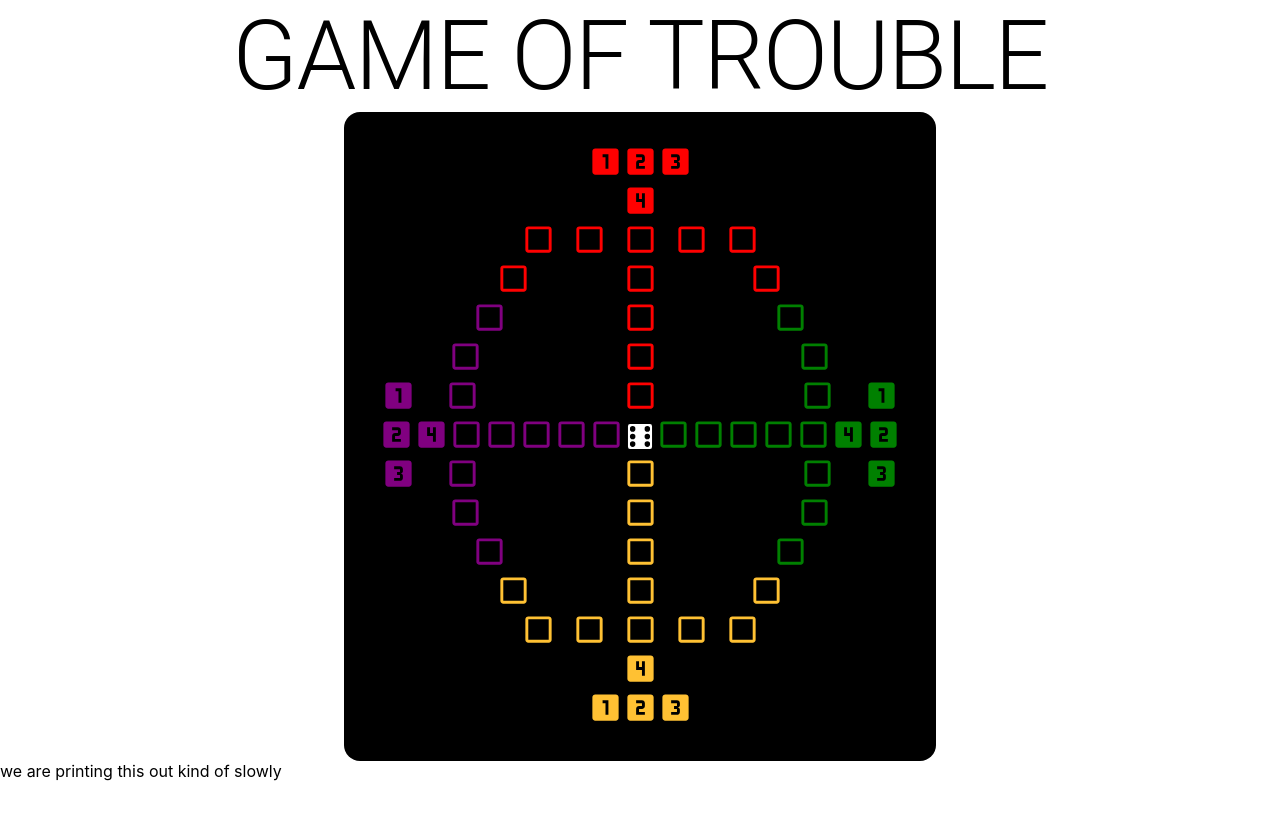
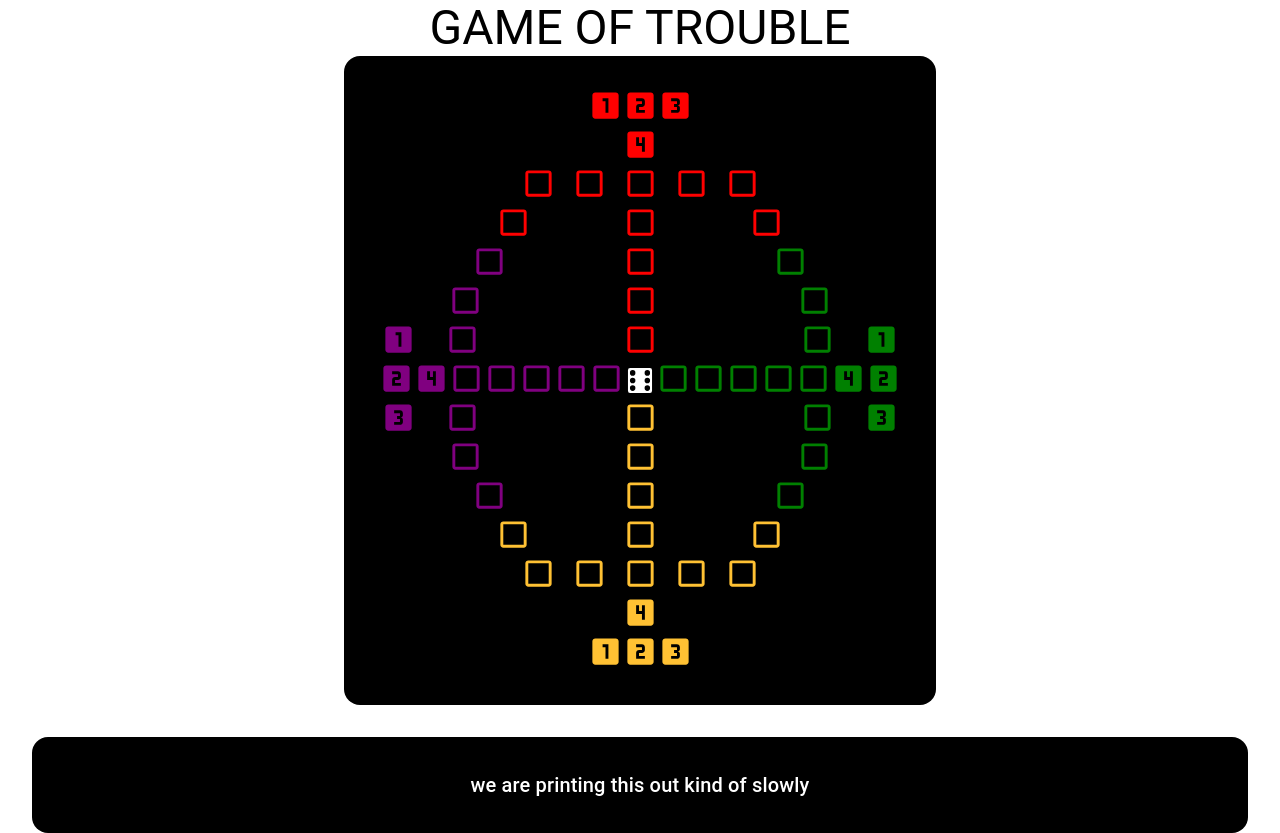
Before and after one commit to OTTTO/personal-website, a React (Create React App) app: page /trouble in a window 1280 px wide. Before the commit the page ends 800 px from the top, so only its background shows below. Built offline with nearby package versions, Linux system fonts and the light colour scheme; no server answers.

Commit message:
PWRX-45: Setup console

```diff
--- a/src/pages/Projects/Trouble.tsx
+++ b/src/pages/Projects/Trouble.tsx
@@ -65,7 +65,7 @@ function Console({ text }) {
 
   React.useEffect(() => {
     function tick() {
-      setOutput((prev) => prev + text[++outputIdx.current]);
+      setOutput((prev: string) => prev + text[++outputIdx.current]);
     }
     if (outputIdx.current < text.length - 1) {
       let addChar = setInterval(tick, 50);
@@ -73,7 +73,20 @@ function Console({ text }) {
     }
   }, [output, text]);
 
-  return <span>{output}</span>;
+  return (
+    <Grid
+      sx={{
+        backgroundColor: "black",
+        margin: "2rem",
+        padding: "2rem 0rem",
+        borderRadius: "1rem",
+      }}
+    >
+      <Typography variant="h6" color="white" textAlign="center">
+        {output}
+      </Typography>
+    </Grid>
+  );
 }
 
 export function Trouble() {
@@ -142,7 +155,7 @@ export function Trouble() {
   return (
     <Grid height="100vh">
       {/* TITLE */}
-      <Typography textAlign="center" variant="h1">
+      <Typography textAlign="center" variant="h3">
         GAME OF TROUBLE
       </Typography>
       {/* BOARD */}
```
